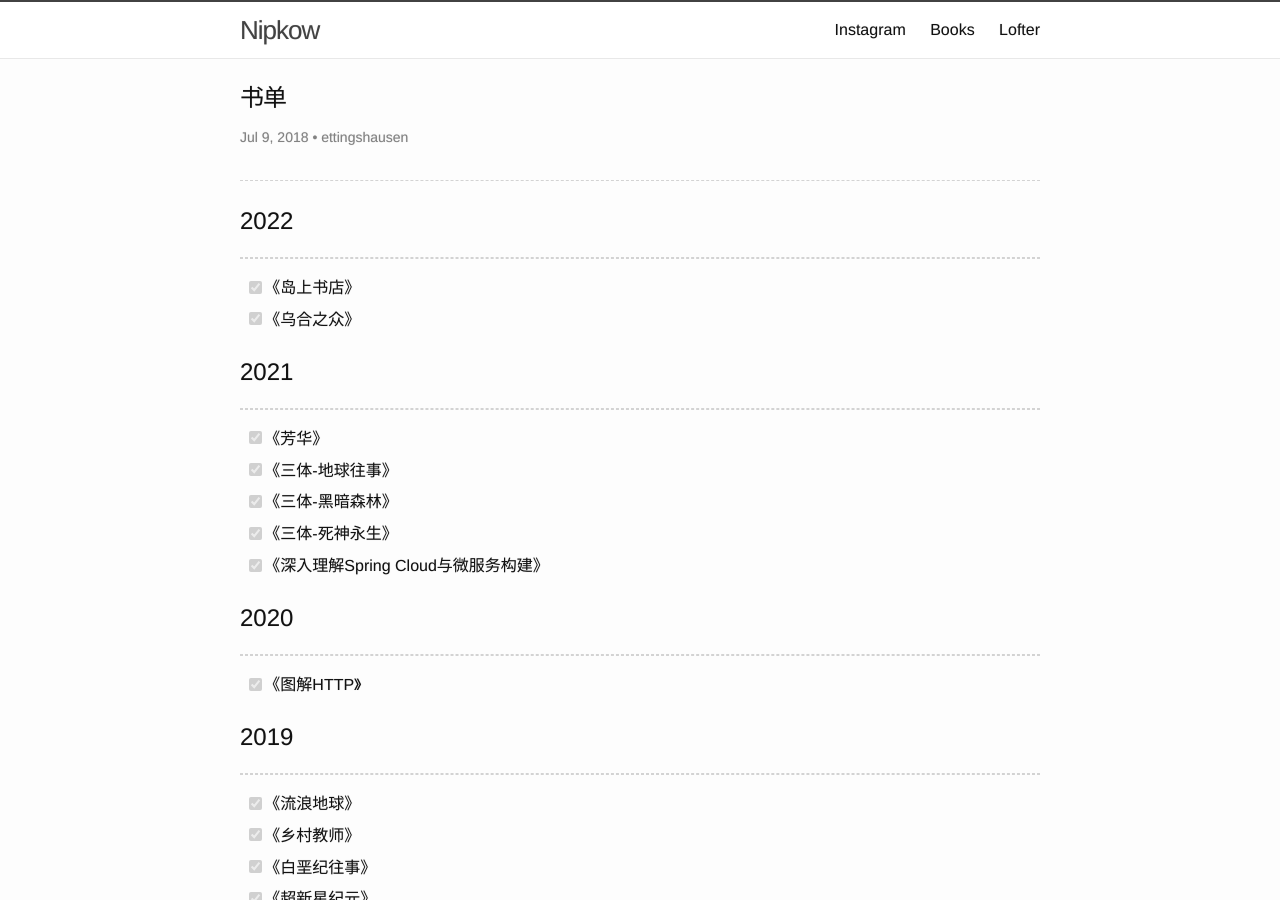
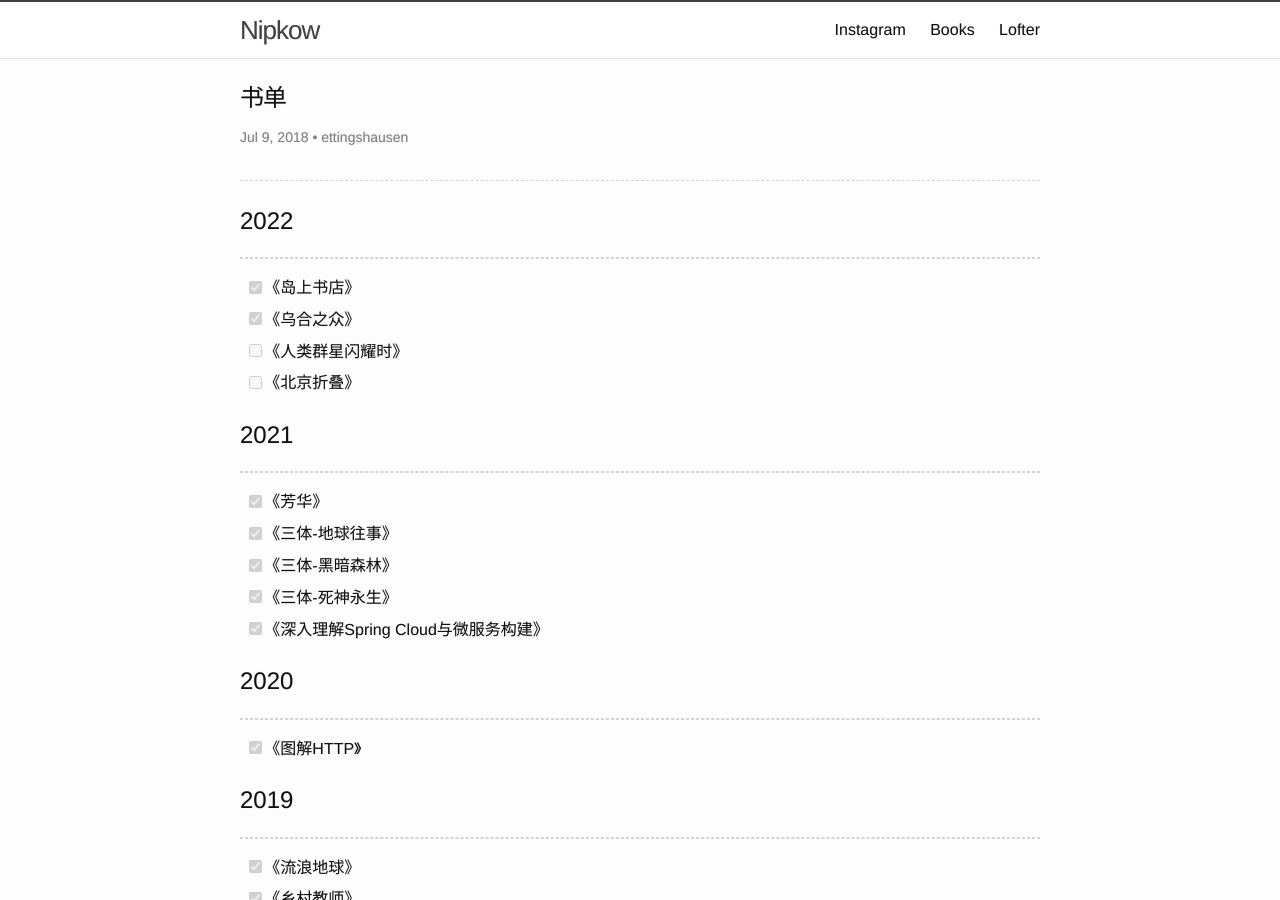
Before and after one commit to ettingshausen/ettingshausen.github.io, a Jekyll site: the page built from books/books.md, in a window 1280 px wide and 900 px high. Built offline with Jekyll 4.4.1, drawn with Linux system fonts in a browser that asks for light colours.

Commit message:
Update books.md

```diff
--- a/books/books.md
+++ b/books/books.md
@@ -10,6 +10,8 @@ date:   2018-07-09 00:54:32 - [x]0800
 ---
 - [x] 《岛上书店》
 - [x] 《乌合之众》
+- [ ] 《人类群星闪耀时》
+- [ ] 《北京折叠》
 
 # 2021
 ---
```
